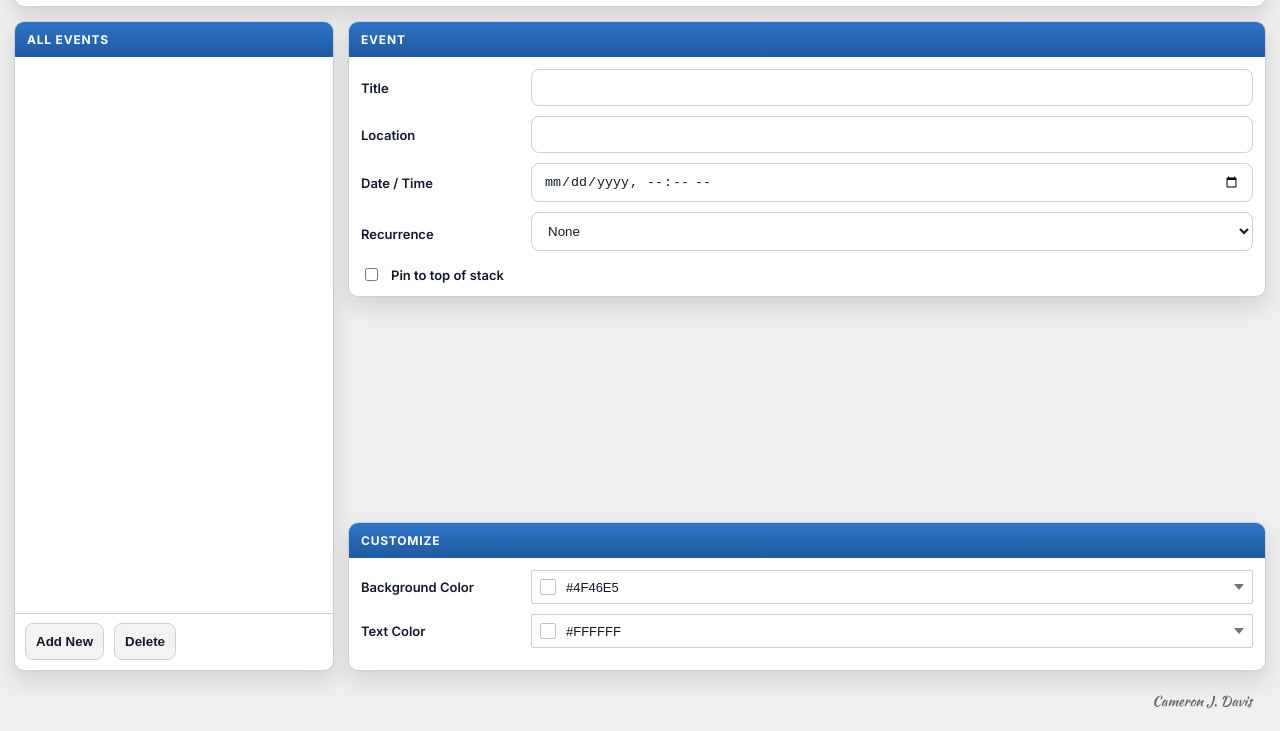
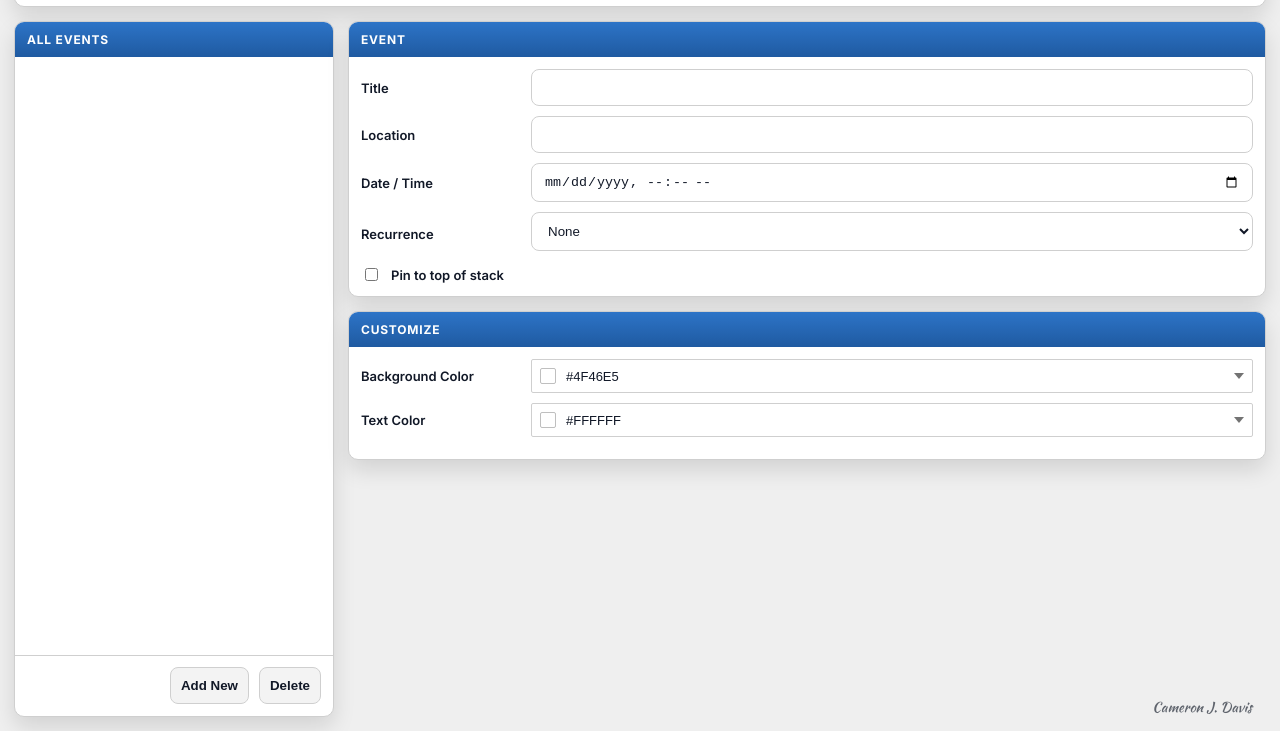
Before and after one commit to camdavis2003/countdown_reminder, a website built with Vite: page src/renderer/index.html in a window 1280 px wide. Shown: the part 69-800 px from the top of the page. Built offline with nearby package versions, Linux system fonts and the light colour scheme.

Commit message:
adjust footer spacing

```diff
--- a/src/renderer/index.html
+++ b/src/renderer/index.html
@@ -39,6 +39,7 @@
             </div>
           </section>
 
+          <div class="rightColumn">
             <div class="paneRight">
               <section class="pane">
                 <div class="paneHeader">EVENT</div>
@@ -49,12 +50,16 @@
                   </div>
 
                   <div class="formRow">
-                  <label class="formLabel" for="detailLocation">Location</label>
+                    <label class="formLabel" for="detailLocation"
+                      >Location</label
+                    >
                     <input id="detailLocation" type="text" />
                   </div>
 
                   <div class="formRow">
-                  <label class="formLabel" for="detailDate">Date / Time</label>
+                    <label class="formLabel" for="detailDate"
+                      >Date / Time</label
+                    >
                     <input id="detailDate" type="datetime-local" />
                   </div>
 
@@ -137,11 +142,12 @@
                 </div>
               </section>
             </div>
-        </main>
-      </div>
 
             <div class="prefsCredit" aria-hidden="true">
               <strong>Cameron J. Davis</strong>
+            </div>
+          </div>
+        </main>
       </div>
     </div>
 
--- a/src/renderer/styles.css
+++ b/src/renderer/styles.css
@@ -35,7 +35,6 @@ body{
   min-height: 0;
   display: flex;
   flex-direction: column;
-  padding-bottom: 14px;
 }
 
 .prefsCredit{
@@ -132,12 +131,13 @@ body{
 
 .paneLeft{ display:flex; flex-direction:column; min-height: 0; align-self: stretch; }
 .paneLeft .paneBody{ flex: 1 1 auto; min-height: 0; display: flex; flex-direction: column; }
-.paneRight{ display:flex; flex-direction:column; gap: 14px; min-height: 0; align-self: stretch; }
+.rightColumn{ display:flex; flex-direction:column; min-height: 0; align-self: stretch; }
+.paneRight{ display:flex; flex-direction:column; gap: 14px; min-height: 0; }
 
-@media (min-width: 901px){
-  /* Keep the right-side stack aligned to the bottom of the grid row,
-     so ALL EVENTS and the right stack share the same overall height. */
-  .paneRight > .pane:last-child{ margin-top: auto; }
+/* Footer belongs to the right column and sits at the bottom */
+.rightColumn .prefsCredit{
+  margin-top: auto;
+  transform: translateY(6px);
 }
 
 .eventList{
@@ -192,11 +192,11 @@ body{
   margin-top:auto;
   border-top: 0;
   box-shadow: inset 0 1px 0 var(--border);
-  padding: 10px;
+  padding: 12px;
   display:grid;
   grid-template-columns: max-content max-content;
   gap: 10px;
-  justify-content: start;
+  justify-content: end;
 }
 
 .btn{
```
Lines whose indentation alone changed are shown as unchanged.
